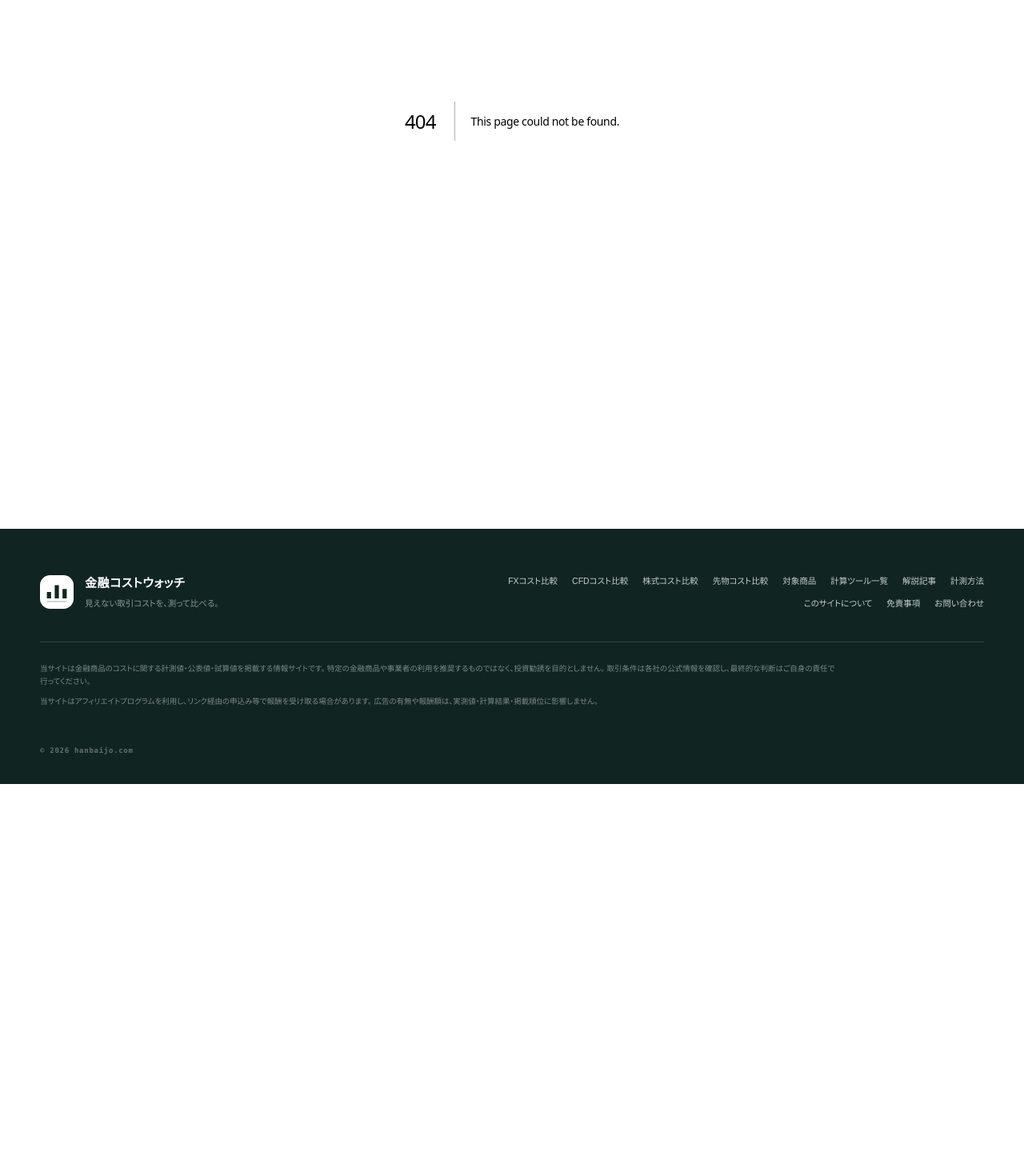
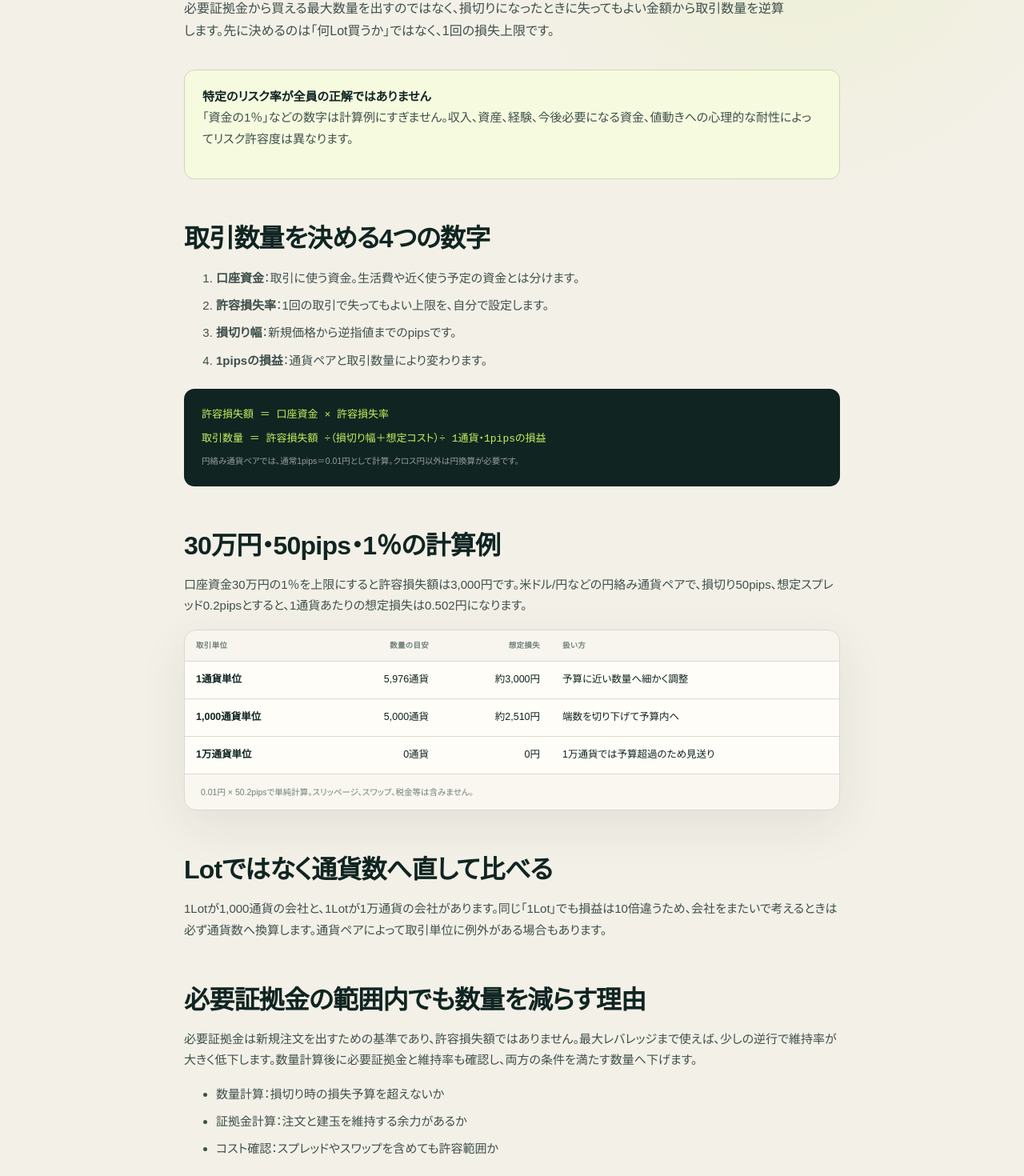
Before and after one commit to mrok18/hanbaijo, a Next.js app: page /articles/fx-position-size-calculation in a window 1280 px wide. Before the commit this address had no page. Shown: the part 326-1796 px from the top of the page at 80% size. Before the commit the page ends 1306 px from the top, so only its background shows below. Built offline with nearby package versions, Linux system fonts and the light colour scheme.

Commit message:
content: explain FX position sizing

```diff
--- /dev/null
+++ b/app/articles/fx-position-size-calculation/page.tsx
@@ -0,0 +1,67 @@
+import Link from 'next/link';
+import AffiliateOfferCard from '@/components/AffiliateOfferCard';
+import { AFFILIATE_OFFERS } from '@/lib/affiliates';
+
+export const metadata = {
+  title: 'FXの適正ロット・取引数量の決め方｜許容損失から逆算',
+  description: 'FXの取引数量を、口座資金、許容損失率、損切り幅、1pipsの損益から逆算します。1,000通貨・1万通貨へ丸める具体例付きです。',
+};
+
+export default function Page() {
+  return <article>
+    <p className="page-kicker">FX POSITION SIZING</p>
+    <h1>FXの適正ロット・取引数量を<br />許容損失から逆算する</h1>
+    <p className="lede">必要証拠金から買える最大数量を出すのではなく、損切りになったときに失ってもよい金額から取引数量を逆算します。先に決めるのは「何Lot買うか」ではなく、1回の損失上限です。</p>
+
+    <div className="callout"><strong>特定のリスク率が全員の正解ではありません</strong><p>「資金の1％」などの数字は計算例にすぎません。収入、資産、経験、今後必要になる資金、値動きへの心理的な耐性によってリスク許容度は異なります。</p></div>
+
+    <h2>取引数量を決める4つの数字</h2>
+    <ol>
+      <li><strong>口座資金</strong>：取引に使う資金。生活費や近く使う予定の資金とは分けます。</li>
+      <li><strong>許容損失率</strong>：1回の取引で失ってもよい上限を、自分で設定します。</li>
+      <li><strong>損切り幅</strong>：新規価格から逆指値までのpipsです。</li>
+      <li><strong>1pipsの損益</strong>：通貨ペアと取引数量により変わります。</li>
+    </ol>
+    <div className="formula-box">
+      <code>許容損失額 ＝ 口座資金 × 許容損失率</code>
+      <code>取引数量 ＝ 許容損失額 ÷（損切り幅＋想定コスト）÷ 1通貨・1pipsの損益</code>
+      <small>円絡み通貨ペアでは、通常1pips＝0.01円として計算。クロス円以外は円換算が必要です。</small>
+    </div>
+
+    <h2>30万円・50pips・1％の計算例</h2>
+    <p>口座資金30万円の1％を上限にすると許容損失額は3,000円です。米ドル/円などの円絡み通貨ペアで、損切り50pips、想定スプレッド0.2pipsとすると、1通貨あたりの想定損失は0.502円になります。</p>
+    <div className="data-panel"><div className="table-scroll"><table className="rates comparison-table">
+      <thead><tr><th>取引単位</th><th className="num">数量の目安</th><th className="num">想定損失</th><th>扱い方</th></tr></thead>
+      <tbody>
+        <tr><td className="ex-name">1通貨単位</td><td className="num">5,976通貨</td><td className="num">約3,000円</td><td>予算に近い数量へ細かく調整</td></tr>
+        <tr><td className="ex-name">1,000通貨単位</td><td className="num">5,000通貨</td><td className="num">約2,510円</td><td>端数を切り下げて予算内へ</td></tr>
+        <tr><td className="ex-name">1万通貨単位</td><td className="num">0通貨</td><td className="num">0円</td><td>1万通貨では予算超過のため見送り</td></tr>
+      </tbody>
+    </table></div><p className="panel-note">0.01円 × 50.2pipsで単純計算。スリッページ、スワップ、税金等は含みません。</p></div>
+
+    <h2>Lotではなく通貨数へ直して比べる</h2>
+    <p>1Lotが1,000通貨の会社と、1Lotが1万通貨の会社があります。同じ「1Lot」でも損益は10倍違うため、会社をまたいで考えるときは必ず通貨数へ換算します。通貨ペアによって取引単位に例外がある場合もあります。</p>
+
+    <h2>必要証拠金の範囲内でも数量を減らす理由</h2>
+    <p>必要証拠金は新規注文を出すための基準であり、許容損失額ではありません。最大レバレッジまで使えば、少しの逆行で維持率が大きく低下します。数量計算後に必要証拠金と維持率も確認し、両方の条件を満たす数量へ下げます。</p>
+    <ul>
+      <li>数量計算：損切り時の損失予算を超えないか</li>
+      <li>証拠金計算：注文と建玉を維持する余力があるか</li>
+      <li>コスト確認：スプレッドやスワップを含めても許容範囲か</li>
+    </ul>
+
+    <h2>逆指値があっても上限は保証されない</h2>
+    <p>経済指標、要人発言、週明けの窓開けなどでは、逆指値より不利な価格で約定することがあります。金融庁も、相場急変時にはロスカットが適用されても証拠金を上回る損失が生じる可能性を案内しています。計算結果は上限保証ではなく、平常時の計画値として使います。</p>
+
+    <p><Link href="/tools/fx-position-size-calculator">FX取引数量計算機で自分の条件を入力する →</Link></p>
+    <p><Link href="/articles/fx-required-margin">必要証拠金の計算方法を見る →</Link></p>
+    <p><Link href="/fx/minimum-trade-unit-comparison">FX会社の最低取引単位を比較する →</Link></p>
+
+    <section className="article-sources" aria-labelledby="sources"><h2 id="sources">参照した公的資料</h2><ul>
+      <li><a href="https://www.fsa.go.jp/ordinary/iwagai/" target="_blank" rel="noopener noreferrer">金融庁「いわゆる外国為替証拠金取引について」</a></li>
+      <li><a href="https://www.j-flec.go.jp/public/learn/columns/%E8%B3%87%E7%94%A3%E3%82%92%E3%81%B5%E3%82%84%E3%81%99%E3%81%9F%E3%82%81%E3%81%AB%E7%9F%A5%E3%81%A3%E3%81%A6%E3%81%8A%E3%81%8D%E3%81%9F%E3%81%84%E3%83%AA%E3%82%B9%E3%82%AF%E3%81%A8%E6%8A%95%E8%B3%87/" target="_blank" rel="noopener noreferrer">J-FLEC「資産をふやすために知っておきたいリスクと投資の基本」</a></li>
+    </ul><p>制度・資料は2026年9月8日に確認しました。</p></section>
+
+    <section className="article-affiliate" aria-label="関連する広告"><AffiliateOfferCard offer={AFFILIATE_OFFERS['matsui-fx']} /><p className="affiliate-disclosure">松井証券への広告リンクです。申込み成立時に当サイトが報酬を受け取る場合があります。計算例や説明内容とは分けて掲載しています。</p></section>
+  </article>;
+}
--- a/app/articles/posts.ts
+++ b/app/articles/posts.ts
@@ -1,4 +1,5 @@
 export const POSTS = [
+  { slug: 'fx-position-size-calculation', category: 'FX・リスク管理', title: 'FXの適正ロット・取引数量の決め方｜許容損失から逆算', desc: '口座資金、許容損失率、損切り幅、1pipsの損益から、取引数量を通貨単位で逆算する。' },
   { slug: 'matsui-futures-normal-vs-day', category: '先物・松井証券', title: '松井証券の先物手数料｜通常と一日先物を往復比較', desc: '日経225先物・mini・マイクロの片道と往復手数料、1ティックに対する比率を比較する。' },
   { slug: 'matsui-us-stock-trading-hours', category: '米国株・松井証券', title: '松井証券の米国株取引時間｜プレマーケットと23時間化予定', desc: '夏時間・冬時間のプレマーケットと通常取引時間、2026年12月予定の23時間化を時系列で整理する。' },
   { slug: 'matsui-us-stock-fx-fee', category: '米国株・松井証券', title: '松井証券の米国株は為替手数料0円？円貨決済25銭との違い', desc: '米ドルの事前両替0円と、円貨決済時の1ドル25銭を分け、取引金額ごとの負担を計算する。' },
--- a/app/tools/fx-position-size-calculator/page.tsx
+++ b/app/tools/fx-position-size-calculator/page.tsx
@@ -35,7 +35,7 @@ export default function Page() {
       <label><span>取引数量の刻み</span><select value={unitStep} onChange={e => setUnitStep(Number(e.target.value))}><option value="1">1通貨</option><option value="1000">1,000通貨</option><option value="10000">1万通貨</option></select></label>
     </div></section><section className="calculator-result"><div className="result-head"><span>POSITION SIZE</span><h2>最大取引数量の目安</h2></div><div className="total-cost"><strong>{number.format(result.units)}</strong><span>通貨</span></div><p>許容損失額：約{number.format(result.riskBudget)}円</p><p>コスト込み損切り幅：{number.format(result.totalPips)}pips</p><p>数量調整後の想定損失：約{number.format(result.estimatedLoss)}円</p><p>許容額との差：約{number.format(result.remaining)}円</p><p>計算式：許容損失額 ÷（損切り幅＋スプレッド）÷ 1通貨あたりpips損益</p></section></div></div>
     <div className="callout"><strong>約定価格と損失額は保証されません</strong><p>逆指値は指定価格での約定を保証するものではなく、相場急変・窓開け・スプレッド拡大時は想定損失を超える場合があります。クロス円以外は、決済通貨と円の換算レートに応じた1pips損益を取引画面等で確認して入力してください。</p></div>
-    <nav className="calculator-proof" aria-label="関連記事"><Link href="/articles/fx-required-margin">必要証拠金の計算</Link><Link href="/articles/fx-margin-ratio-vs-usage">維持率と使用率の違い</Link><Link href="/fx/losscut-comparison">ロスカット基準比較</Link><Link href="/tools/matsui-fx-margin-calculator">MATSUI FX維持率計算</Link></nav>
+    <nav className="calculator-proof" aria-label="関連記事"><Link href="/articles/fx-position-size-calculation">適正ロットの決め方</Link><Link href="/articles/fx-required-margin">必要証拠金の計算</Link><Link href="/articles/fx-margin-ratio-vs-usage">維持率と使用率の違い</Link><Link href="/fx/losscut-comparison">ロスカット基準比較</Link><Link href="/tools/matsui-fx-margin-calculator">MATSUI FX維持率計算</Link></nav>
     <section className="article-affiliate" aria-label="関連する広告"><AffiliateOfferCard offer={AFFILIATE_OFFERS['matsui-fx']} /><p className="affiliate-disclosure">松井証券への広告リンクです。申込み成立時に当サイトが報酬を受け取る場合があります。計算結果とは分けて表示しています。</p></section>
   </div>;
 }
```
